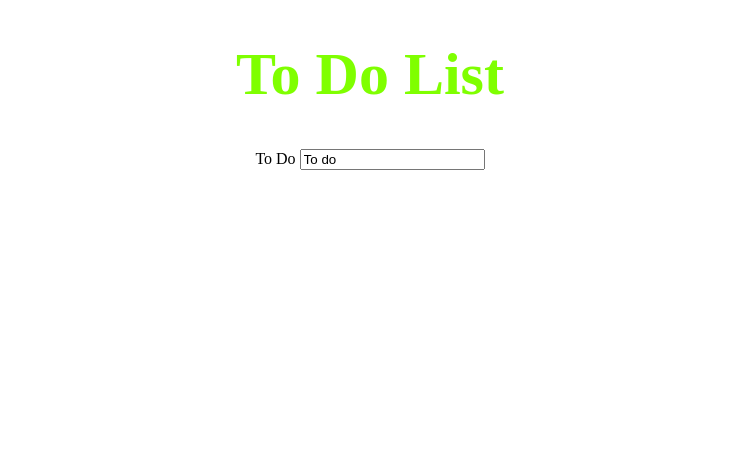
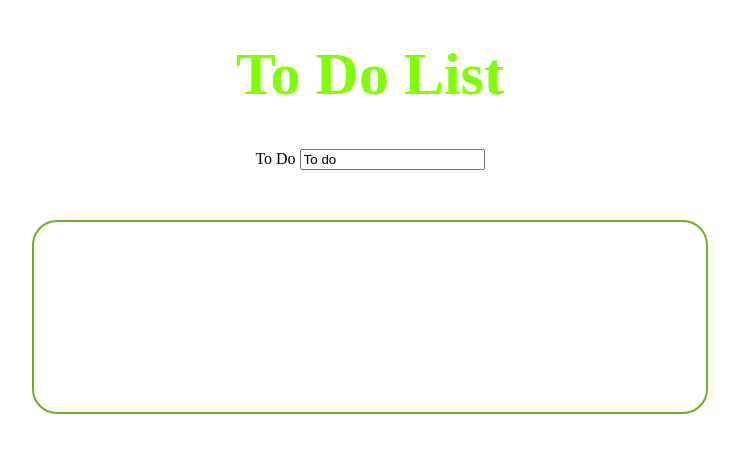
Before and after one commit to CowDuckMoo/toDoList, a plain HTML site: page index.html in a window 1280 px wide. Shown: the whole page, without its empty margins (270-1009 px from the left). Drawn offline with Linux system fonts and the light colour scheme.

Commit message:
added box

```diff
--- a/index.html
+++ b/index.html
@@ -17,10 +17,10 @@
                 <input type="submit"
        style="position: absolute; left: -9999px; width: 1px; height: 1px;"
        tabindex="-1" />
-
             </form>
-
         </div>
+            <div class="boxmodel">
+            </div>
 
     </body>
 </html>
--- a/styles/styles.css
+++ b/styles/styles.css
@@ -4,11 +4,18 @@
     font-size: 60px;
   }
 .center {
-
     text-align: center;
-
-
   }
 .texttypecenter {
   text-align: center;
 }
+.boxmodel {
+  border-radius: 25px;
+  border: 2px solid #73AD21;
+  padding: 20px;
+  width: 50%;
+  height: 150px;
+  text-align: center;
+  margin: auto;
+  transform: translate(0px, 50px);
+}
```
